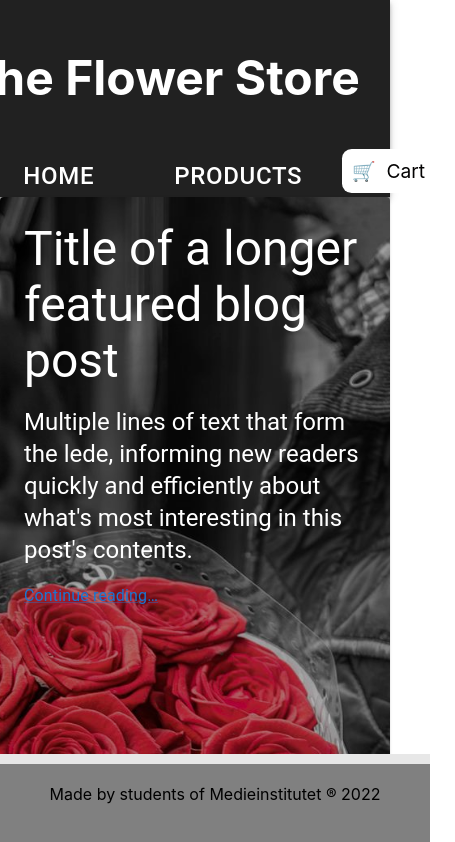
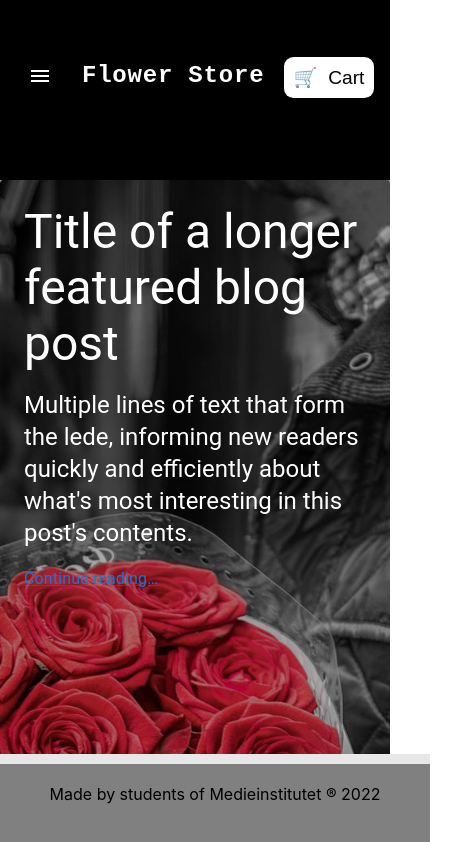
Before and after one commit to TingCythia/Flower-store-2ndEdition, a React (Vite) app: page / in a window 390 px wide. Shown: the top 842 px of the page, 455 px wide, since content can reach past the window. Built offline with nearby package versions, Linux system fonts and the light colour scheme.

Commit message:
create a confirm.tsx and responsive for all website

```diff
--- a/src/App.tsx
+++ b/src/App.tsx
@@ -9,11 +9,14 @@ import Nav from "./features/Nav";
 import Footer from "./features/Footer";
 import Navbar from "./features/Navbar";
 import Checkout from "./features/checkout/Checkout"
+import { Confirmation } from "./features/checkout/Confirm";
+import ResponsiveAppBar from "./features/SecondNav";
+import SecondNav from "./features/SecondNav";
 
 function App() {
   return (
     <Router>
-  <div className={styles.app}><Navbar /></div>
+  {/* <div className={styles.app}> */}<SecondNav />{/* </div> */}
 
 
 
@@ -36,10 +39,13 @@ function App() {
         <Route path="/Checkout">
           <Checkout />
         </Route>
-
+        <Route path="/Confirm" >
+        <Confirmation />
+        </Route>
+        <Route path="/" component={ResponsiveAppBar}/>
 
       </Switch>
-      <div><Footer/> </div>
+     {/*  <div> */}<Footer/>{/*  </div> */}
     </Router>
 
   );
--- /dev/null
+++ b/src/features/SecondNav.tsx
@@ -0,0 +1,154 @@
+import * as React from 'react';
+import AppBar from '@mui/material/AppBar';
+import Box from '@mui/material/Box';
+import Toolbar from '@mui/material/Toolbar';
+import IconButton from '@mui/material/IconButton';
+import Typography from '@mui/material/Typography';
+import Menu from '@mui/material/Menu';
+import MenuIcon from '@mui/icons-material/Menu';
+import Container from '@mui/material/Container';
+import Avatar from '@mui/material/Avatar';
+import Button from '@mui/material/Button';
+import Tooltip from '@mui/material/Tooltip';
+import MenuItem from '@mui/material/MenuItem';
+import AdbIcon from '@mui/icons-material/Adb';
+import { CartLink } from "../features/cart/CartLink";
+import { Link } from 'react-router-dom';
+
+
+const pages = [{name:'Products', url:"./products"}, {name:'Home', url:"./Nav"}];
+
+
+const ResponsiveAppBar = () => {
+  const [anchorElNav, setAnchorElNav] = React.useState<null | HTMLElement>(null);
+  const [anchorElUser, setAnchorElUser] = React.useState<null | HTMLElement>(null);
+
+  const handleOpenNavMenu = (event: React.MouseEvent<HTMLElement>) => {
+    setAnchorElNav(event.currentTarget);
+  };
+  const handleOpenUserMenu = (event: React.MouseEvent<HTMLElement>) => {
+    setAnchorElUser(event.currentTarget);
+  };
+
+  const handleCloseNavMenu = () => {
+    setAnchorElNav(null);
+  };
+
+  const handleCloseUserMenu = () => {
+    setAnchorElUser(null);
+  };
+
+  return (
+    <AppBar position="static" sx={{height: 180, backgroundColor: 'black'}}>
+      <Container maxWidth="xl" sx={{marginTop:6}}>
+        <Toolbar disableGutters>
+     {/*      <AdbIcon sx={{ display: { xs: 'none', md: 'flex' }, mr: 1 }} /> */}
+          <Typography
+            variant="h6"
+            noWrap
+            component="a"
+            href="/"
+            sx={{
+              mr: 2,
+              display: { xs: 'none', md: 'flex' },
+              fontFamily: 'monospace',
+              fontSize:'3rem',
+              fontWeight: 700,
+              letterSpacing: '.3rem',
+              color: 'inherit',
+              textDecoration: 'none',
+            }}
+          >
+            The Flower Store
+          </Typography>
+
+          <Box sx={{ flexGrow: 1, display: { xs: 'flex', md: 'none' } }}>
+            <IconButton
+              size="large"
+              aria-label="account of current user"
+              aria-controls="menu-appbar"
+              aria-haspopup="true"
+              onClick={handleOpenNavMenu}
+              color="inherit"
+            >
+              <MenuIcon />
+            </IconButton>
+            <Menu
+              id="menu-appbar"
+              anchorEl={anchorElNav}
+              anchorOrigin={{
+                vertical: 'bottom',
+                horizontal: 'left',
+              }}
+              keepMounted
+              transformOrigin={{
+                vertical: 'top',
+                horizontal: 'left',
+              }}
+              open={Boolean(anchorElNav)}
+              onClose={handleCloseNavMenu}
+              sx={{
+                display: { xs: 'block', md: 'none' },
+              }}
+            >
+              {pages.map((page) => (
+                <MenuItem key={page.name}  onClick={handleCloseNavMenu}>
+                  <Typography  textAlign="center">
+                  <Link to={page.url}>
+                  <Button
+                key={page.name}
+                onClick={handleCloseNavMenu}
+                sx={{ my: 2, color: 'black', display: 'block' }}
+              >{page.name}</Button></Link>
+              </Typography>
+                </MenuItem>
+              ))}
+            </Menu>
+          </Box>
+        {/*   <AdbIcon sx={{ display: { xs: 'flex', md: 'none' }, mr: 1 }} /> */}
+          <Typography
+            variant="h5"
+            noWrap
+            component="a"
+            href="/Nav"
+            sx={{
+              mr: 0.2,
+              display: { xs: 'flex', md: 'none' },
+              flexGrow: 1,
+              fontFamily: 'monospace',
+              fontWeight: 700,
+              letterSpacing: '0.05rem',
+              color: 'inherit',
+              textDecoration: 'none',
+            }}
+          >
+            Flower Store
+          </Typography>
+          <Box sx={{ flexGrow: 1, display: { xs: 'none', md: 'flex' } }}>
+            {pages.map((page) => (
+              <Link to={page.url}>
+              <Button
+                key={page.name}
+                onClick={handleCloseNavMenu}
+                sx={{ my: 2, color: 'white', display: 'block' }}
+              >
+                {page.name}
+              </Button></Link>
+            ))}
+          </Box>
+
+          <Box sx={{ flexGrow: 0 }}>
+
+              <IconButton onClick={handleOpenUserMenu} sx={{ p: 0 }}>
+                <CartLink />
+               {/*  <Avatar alt="Remy Sharp" src="/static/images/avatar/2.jpg" /> */}
+              </IconButton>
+
+
+          </Box>
+        </Toolbar>
+      </Container>
+    </AppBar>
+  );
+};
+export default ResponsiveAppBar;
--- /dev/null
+++ b/src/features/checkout/Confirm.tsx
@@ -0,0 +1,56 @@
+import * as React from 'react';
+import Typography from '@mui/material/Typography';
+import Button from '@mui/material/Button';
+import Link from '@mui/material/Link';
+import CssBaseline from '@mui/material/CssBaseline';
+import AppBar from '@mui/material/AppBar';
+import { createTheme, ThemeProvider } from '@mui/material/styles';
+import Container from '@mui/material/Container';
+import Toolbar from '@mui/material/Toolbar';
+import Paper from '@mui/material/Paper';
+
+
+const removeLocalstorage =()=>{
+    localStorage.removeItem("AddressForm")
+}
+const theme = createTheme();
+export const Confirmation = ()=>{
+
+return(
+    <ThemeProvider theme={theme}>
+      <CssBaseline />
+      <AppBar
+        position="absolute"
+        color="default"
+        elevation={0}
+        sx={{
+          position: 'relative',
+          borderBottom: (t) => `1px solid ${t.palette.divider}`,
+        }}
+      >
+        <Toolbar>
+          <Typography variant="h6" color="inherit" noWrap>
+            Your purchase
+          </Typography>
+        </Toolbar>
+      </AppBar>
+      <Container component="main" maxWidth="sm" sx={{ mb: 4 }}>
+      <Paper variant="outlined" sx={{ my: { xs: 3, md: 6 }, p: { xs: 2, md: 3 } }}>
+<React.Fragment>
+<Typography variant="h5" gutterBottom>
+  Thank you for your order.
+</Typography>
+<Typography variant="subtitle1">
+  Your order number is #2001539. We have emailed your order
+  confirmation, and will send you an update when your order has
+  shipped.
+</Typography>
+<Link  href="/products" >
+  <Button color="inherit" onClick={removeLocalstorage}>
+  Back to Store</Button></Link>
+</React.Fragment>
+</Paper>
+</Container>
+</ThemeProvider>
+)
+}
```
